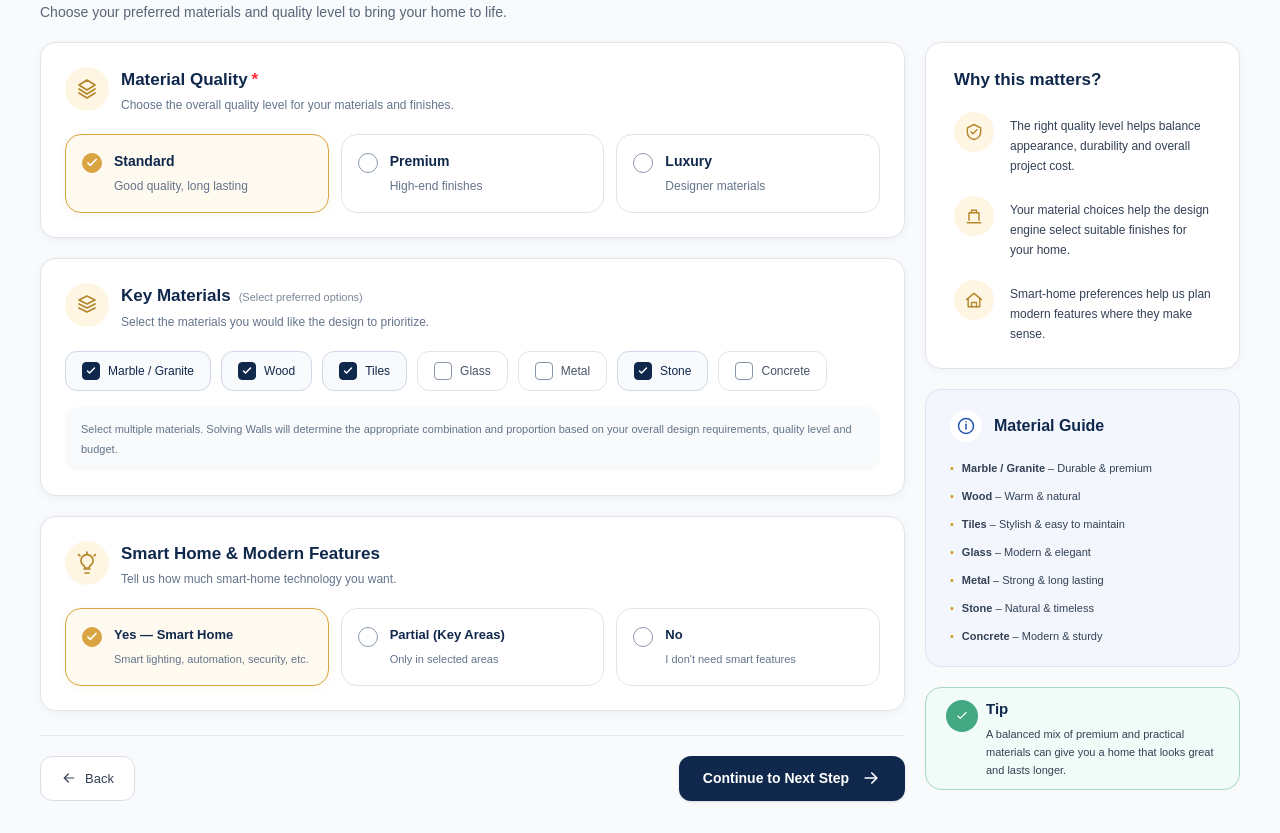
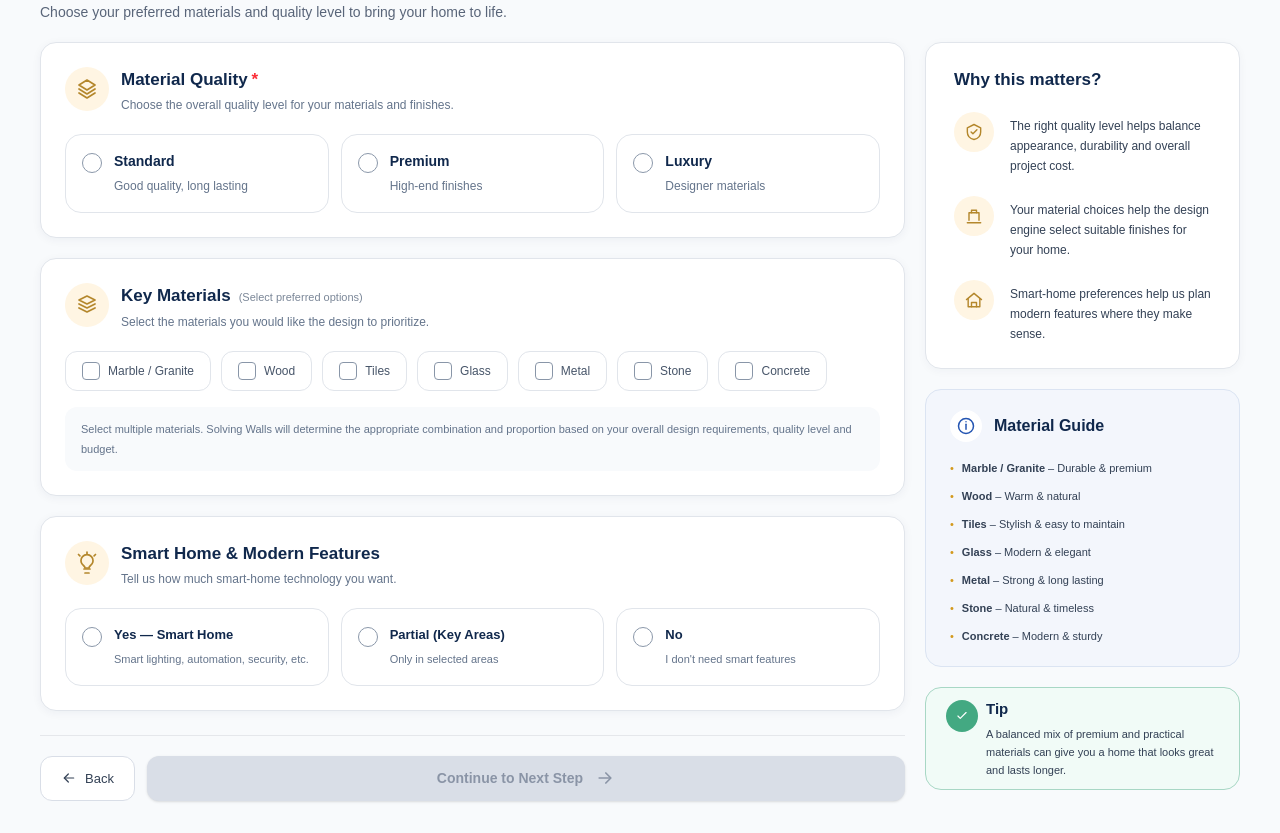
Before and after one commit to dkdipendu-crypto/vdory-frontend, a Next.js app: page /screen-4 in a window 1280 px wide. Shown: the part 200-1033 px from the top of the page. Built offline with nearby package versions, Linux system fonts and the light colour scheme.

Commit message:
Updated screen 4

```diff
--- a/app/screen-4/page.tsx
+++ b/app/screen-4/page.tsx
@@ -33,18 +33,11 @@ const materialOptions = [
 type SmartHomeOption = "yes" | "partial" | "no";
 
 export default function Screen4() {
-const [materialQuality, setMaterialQuality] =
-useState<MaterialQuality>("Standard");
+const [materialQuality, setMaterialQuality] = useState<MaterialQuality | "">("");
 
-const [selectedMaterials, setSelectedMaterials] = useState<string[]>([
-"Marble / Granite",
-"Wood",
-"Tiles",
-"Stone",
-]);
+const [selectedMaterials, setSelectedMaterials] = useState<string[]>([]);
 
-const [smartHome, setSmartHome] =
-useState<SmartHomeOption>("yes");
+const [smartHome, setSmartHome] = useState<SmartHomeOption | "">("");
 
 const [showProfile, setShowProfile] = useState(false);
 const [showAccountSettings, setShowAccountSettings] = useState(false);
@@ -106,6 +99,11 @@ saveScreen4();
 // Screen 5 / Layout Preview
 window.location.href = "/Screen5";
 };
+
+const isScreen4Complete =
+materialQuality !== "" ||
+selectedMaterials.length > 0 ||
+smartHome !== "";
 
 return (
 <main className="min-h-screen bg-[#f8fafc] text-[#10284c]">
@@ -791,7 +789,12 @@ Back
 <button
 type="button"
 onClick={continueToNextStep}
-className="ml-auto inline-flex w-full items-center justify-center gap-3 rounded-xl bg-[#10284c] px-6 py-3 text-[14px] font-semibold text-white shadow-sm transition hover:bg-[#0c203d] sm:min-w-[220px] sm:w-auto"
+disabled={!isScreen4Complete}
+className={`ml-auto inline-flex w-full items-center justify-center gap-3 rounded-xl px-6 py-3 text-[14px] font-semibold shadow-sm transition lg:min-w-[220px] ${
+isScreen4Complete
+? "bg-[#10284c] text-white hover:bg-[#0c203d]"
+: "bg-[#d9dee7] text-[#8a94a6] cursor-not-allowed"
+}`}
 >
 Continue to Next Step
 
```
